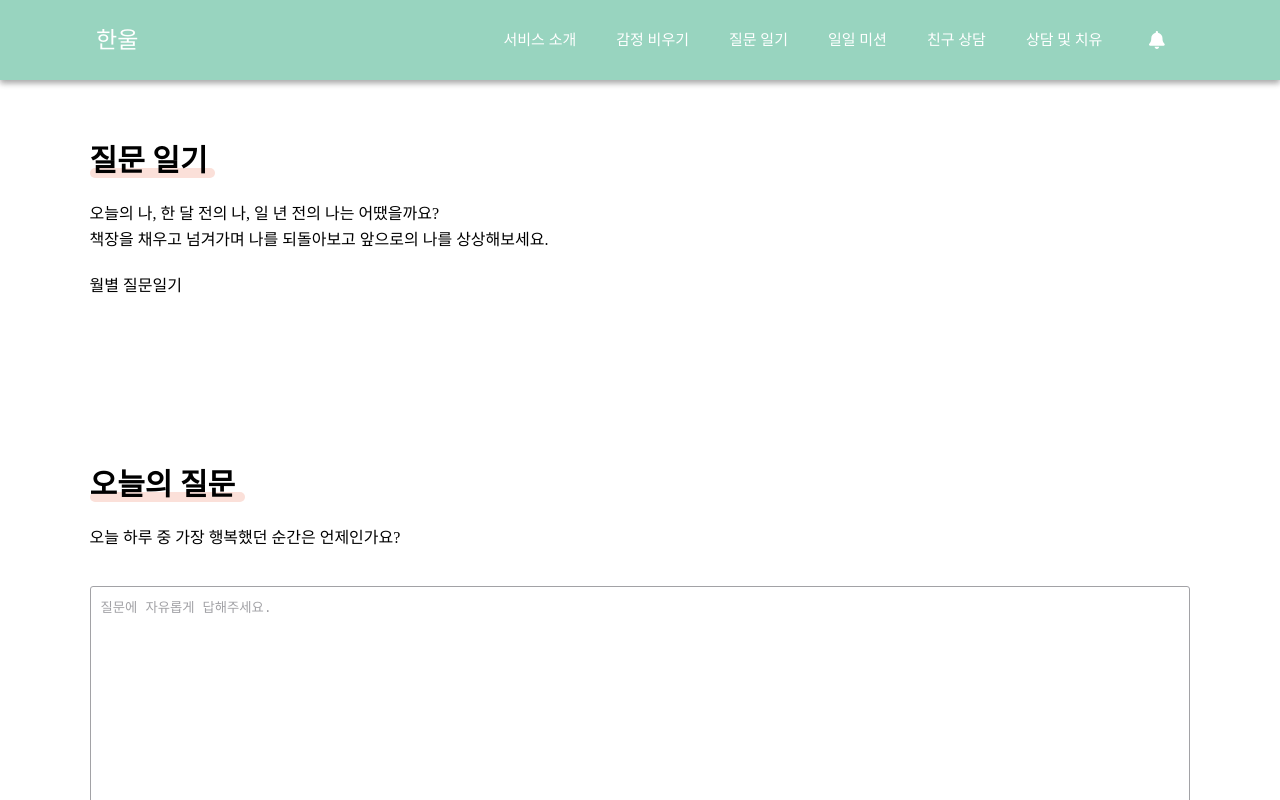
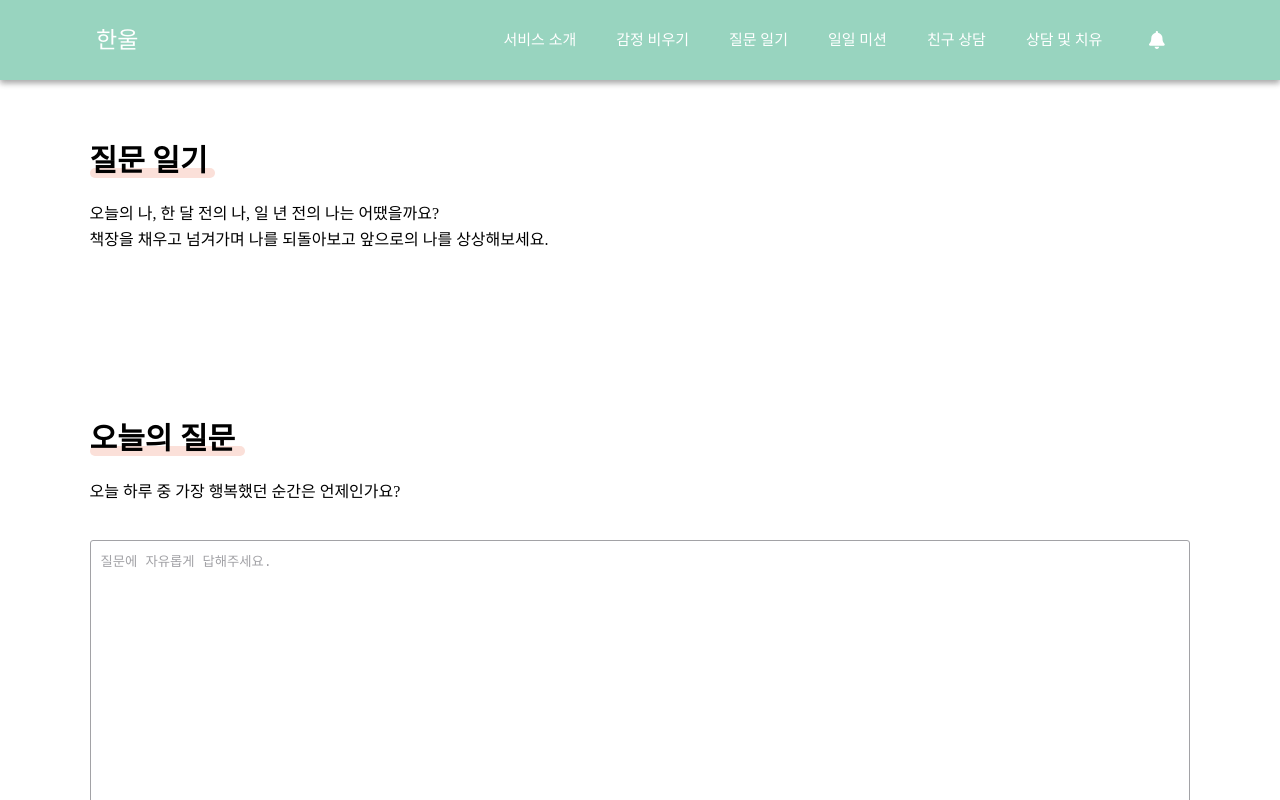
Before and after one commit to ebokyung/KBSC-Frontend, a React (Create React App) app in the folder project/: page /diary in a window 1280 px wide. Shown: the top 800 px of the page. Built offline with nearby package versions, Linux system fonts and the light colour scheme.

Commit message:
ebokyung-08-25-F0007-질문일기페이지 잡동사니

```diff
--- a/project/src/components/diary/monthly.jsx
+++ b/project/src/components/diary/monthly.jsx
@@ -8,10 +8,11 @@ const Container = styled.section`
 `
 
 function DiaryMonthly () {
+
     return(
     <Container>
-        월별 질문일기
+       {/* booklet 만들어서 들어갈 코드 부분 */}
     </Container>
-    )
+    );
 }
 export default DiaryMonthly;
```
Also changed, not shown: project/src/routes/Diary.jsx (+80 -0 lines).
